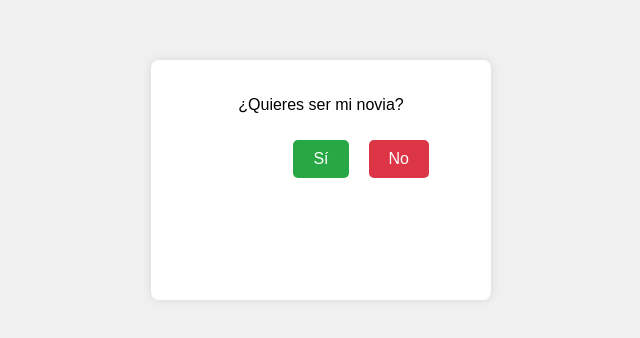
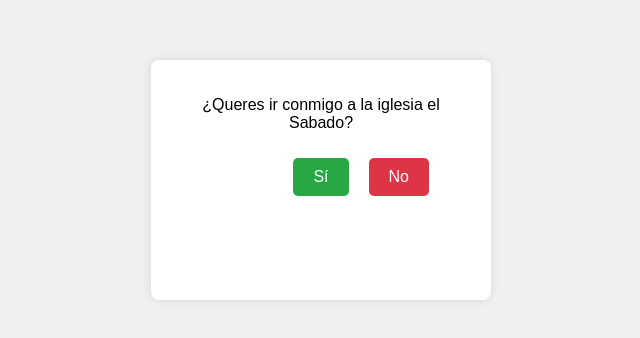
Before and after one commit to Reccek/Encuesta, a plain HTML site: page index.html in a window 1280 px wide. Shown: the part 220-558 px from the top of the page, without its empty margins (319-959 px from the left). Drawn offline with Linux system fonts and the light colour scheme.

Commit message:
iglesia 2

```diff
--- a/index.html
+++ b/index.html
@@ -47,8 +47,8 @@
 </head>
 <body>
     <div class="container">
-        <p>¿Quieres ser mi novia?</p>
-        <button class="button yes" onclick="alert('Te amo ❤')">Sí</button>
+        <p>¿Queres ir conmigo a la iglesia el Sabado?</p>
+        <button class="button yes" onclick="alert('Dios te bendiga ❤')">Sí</button>
         <button class="button no" onclick="moveNoButton()">No</button>
     </div>
     <script>
```
